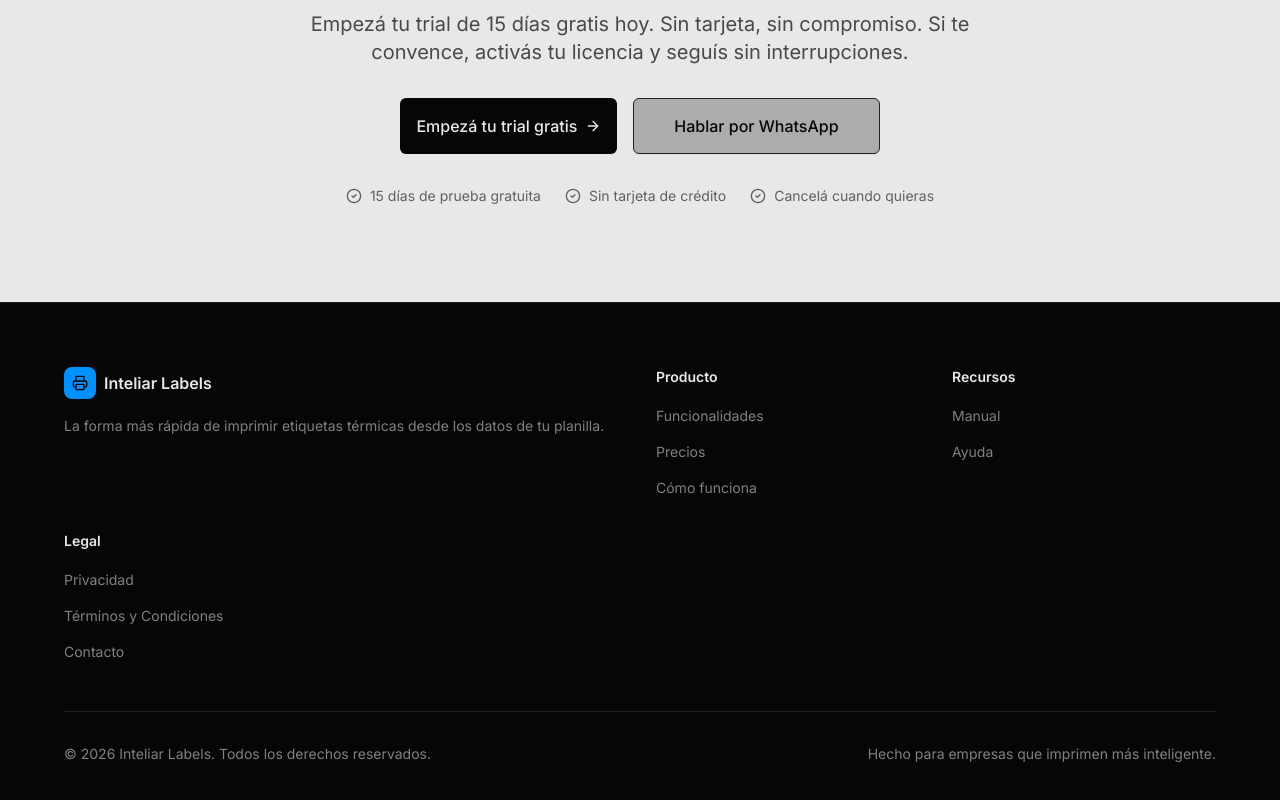
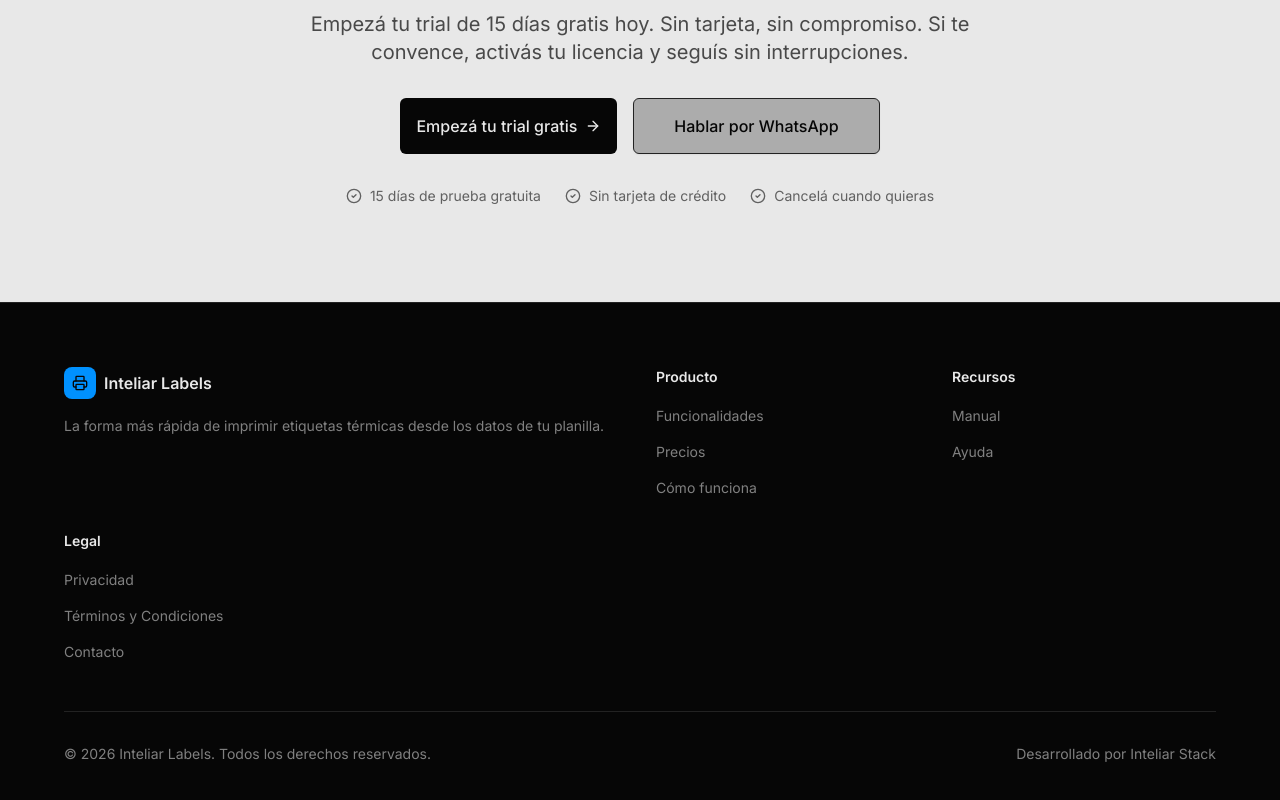
Before and after one commit to Inteliar-Stack-Agencia/Inteliar-Labels, a Next.js app: page / in a window 1280 px wide. Shown: the part 10717-11517 px from the top of the page. Built offline with nearby package versions, Linux system fonts and the light colour scheme.

Commit message:
footer: cambiar texto a 'Desarrollado por Inteliar Stack'

```diff
--- a/components/landing/footer.tsx
+++ b/components/landing/footer.tsx
@@ -88,7 +88,7 @@ export function Footer() {
             © {new Date().getFullYear()} Inteliar Labels. Todos los derechos reservados.
           </p>
           <div className="flex items-center gap-4 text-sm text-muted-foreground">
-            <span>Hecho para empresas que imprimen más inteligente.</span>
+            <span>Desarrollado por <a href="https://inteliarstack.com" target="_blank" rel="noopener noreferrer" className="hover:text-foreground transition-colors">Inteliar Stack</a></span>
           </div>
         </div>
       </div>
```
